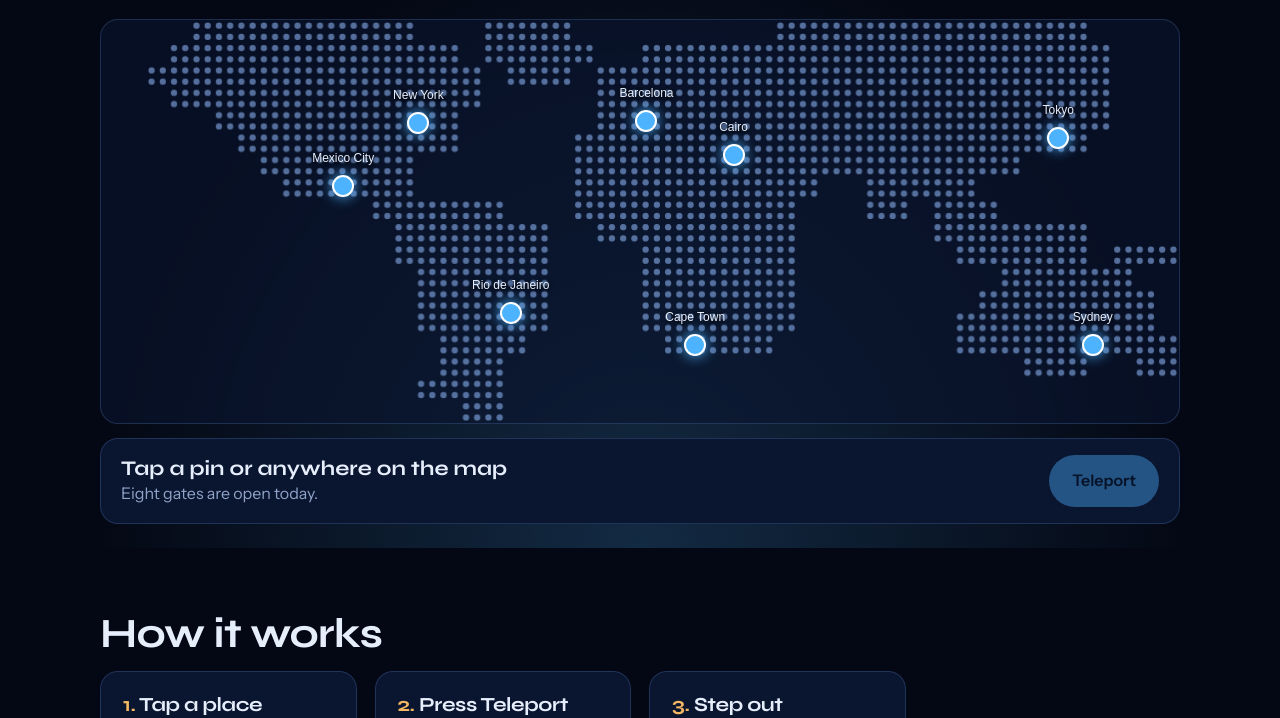
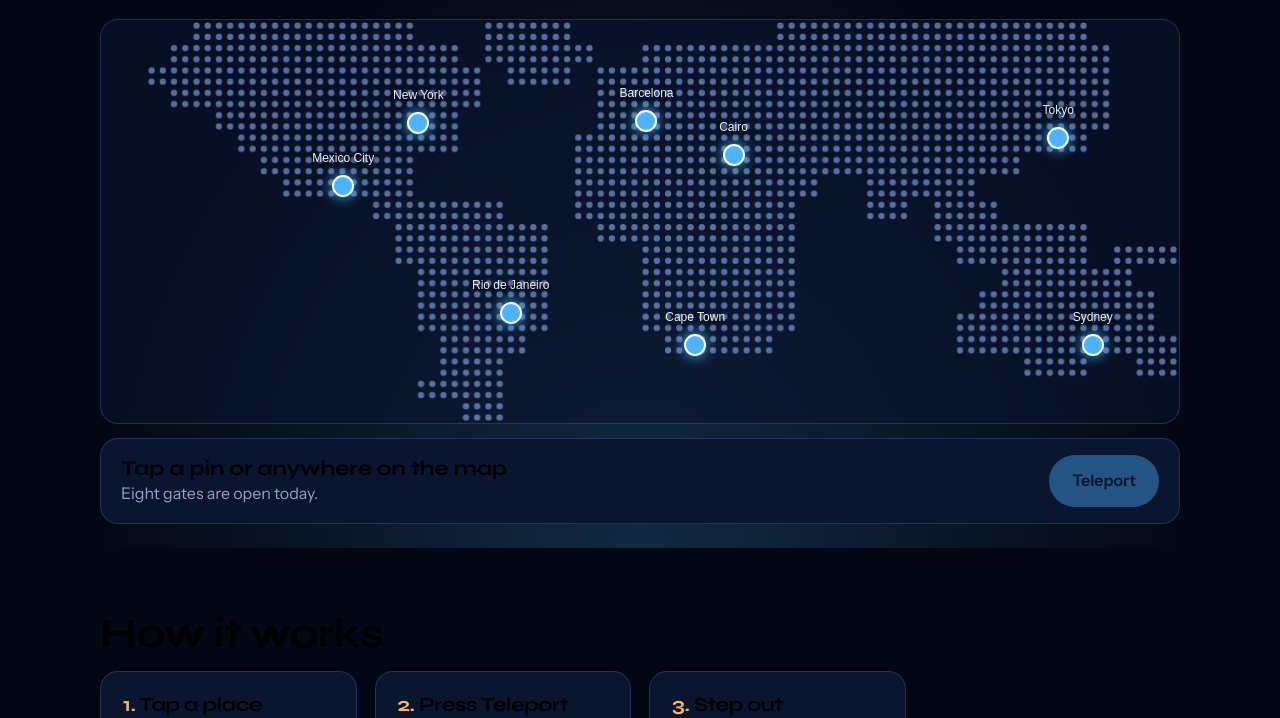
Before and after one commit to adamm-cryptoo/TapTravel, a plain HTML site: page index.html in a window 1280 px wide. Shown: the part 294-1012 px from the top of the page. Drawn offline with Linux system fonts and the light colour scheme; files that its build step writes are made by us from their sources; files whose address does not match are found by name.

Commit message:
Change body color variable in style.css
Updated body color to a new variable value.

```diff
--- a/style.css
+++ b/style.css
@@ -1,7 +1,7 @@
 :root{--void:#040814;--deep:#0a1530;--glow:#4db3ff;--city:#f5b862;--mist:#e6eefc;--dim:#8fa3c7;--line:rgba(120,170,255,.2);--r:18px}
 *{box-sizing:border-box;margin:0}
 html{scroll-behavior:smooth}
-body{background:var(--void);color:var(--mist);font:16px/1.6 'Instrument Sans',system-ui,sans-serif}
+body{background:var(--void);color: var(#2F4A63);font:16px/1.6 'Instrument Sans',system-ui,sans-serif}
 h1,h2,h3{font-family:'Syne',system-ui,sans-serif;line-height:1.08;letter-spacing:-.02em}
 h1{font-size:clamp(2.4rem,6vw,4.6rem)}h2{font-size:clamp(1.7rem,3.6vw,2.6rem);margin-bottom:14px}h3{font-size:1.25rem;margin-bottom:6px}
 a{color:inherit}p{max-width:62ch;color:#c4d2ee}
```
